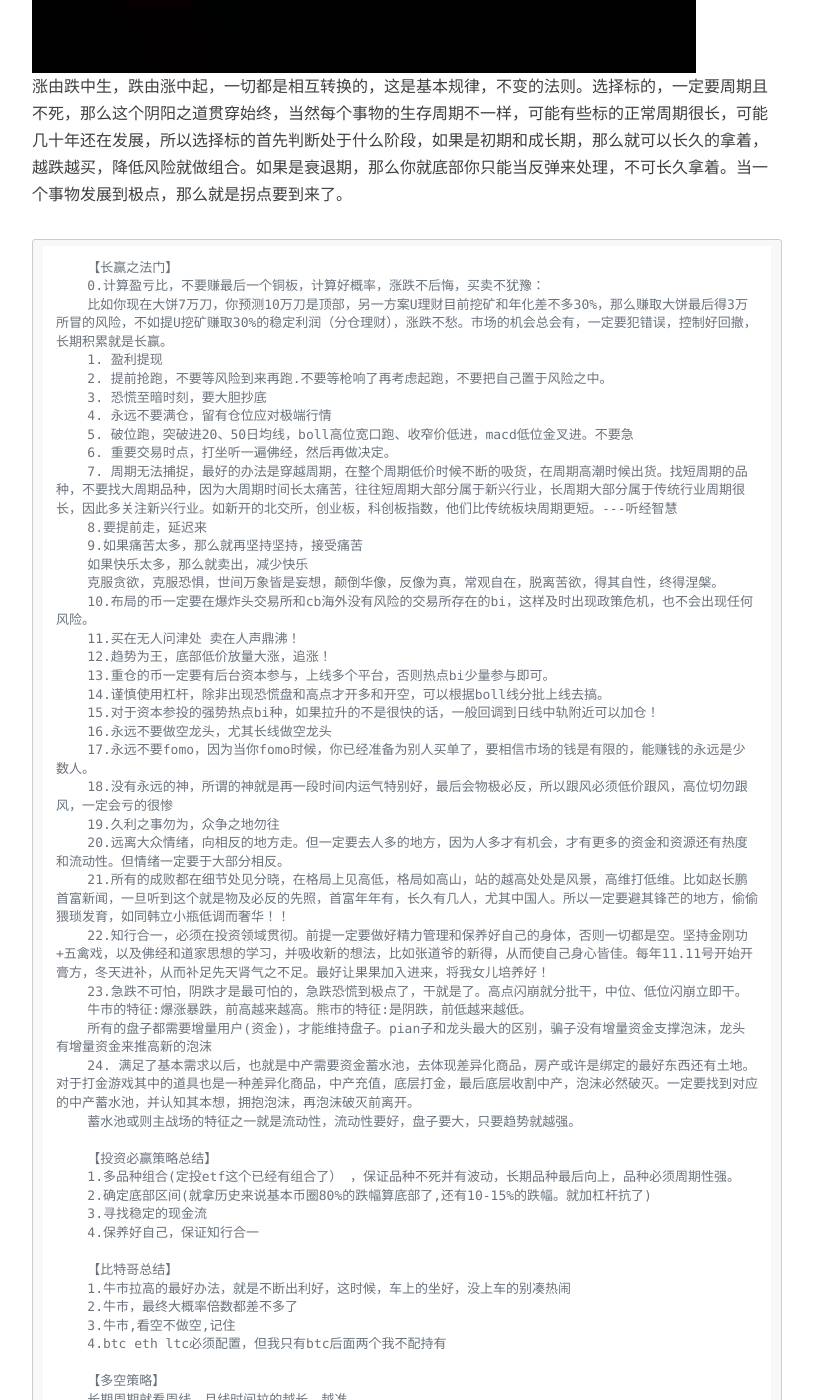
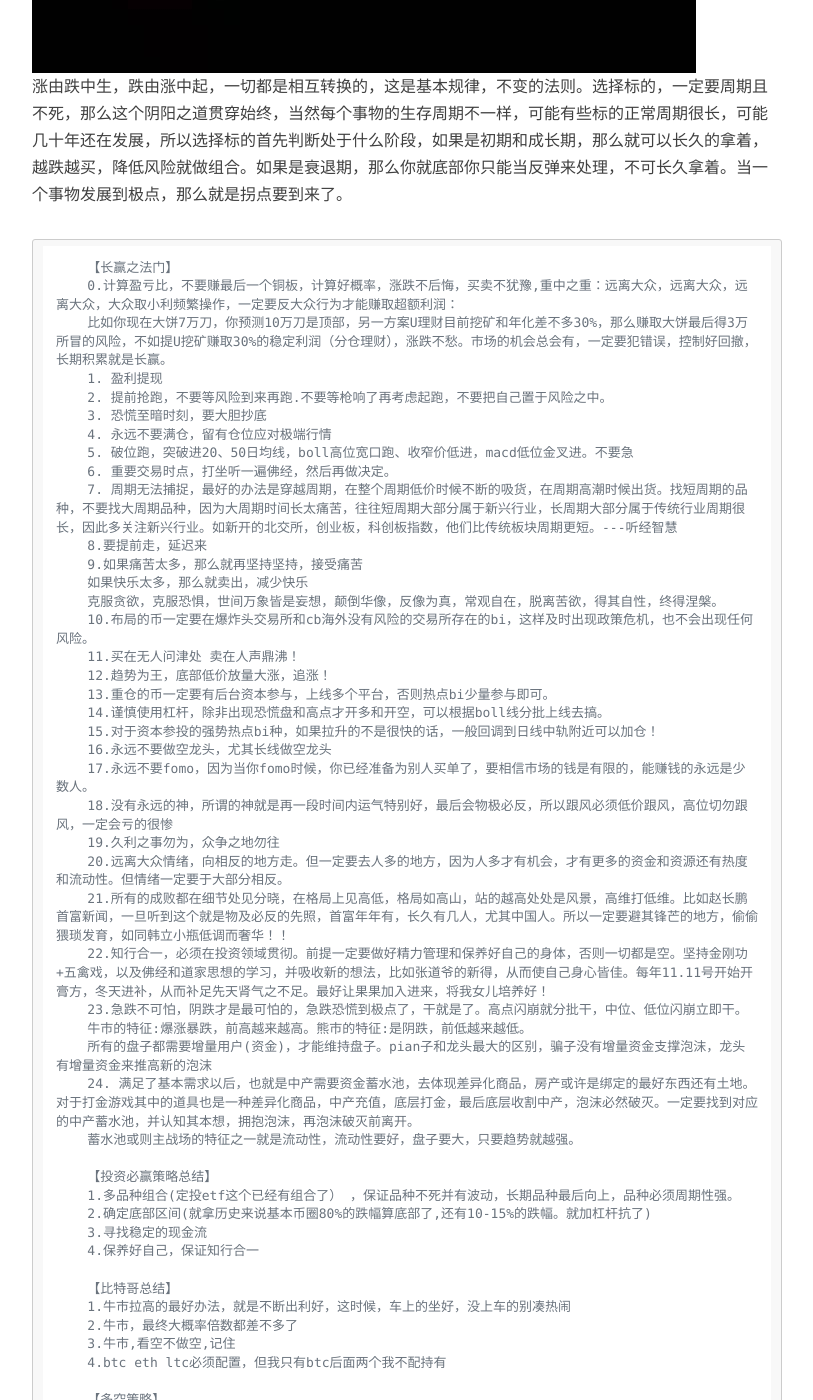
Before and after one commit to figerdeng/siweiwo, a Jekyll site: the page built from _posts/2021-08-04-investment-jishufenxi.md, in a window 1280 px wide and 1400 px high, scrolled down 15117 px. Shown: the whole window, without its empty margins (233-1046 px from the left). Built offline with Jekyll 4.4.1, drawn with Linux system fonts in a browser that asks for light colours; nearby versions of some CDN libraries; comment, search, counter and statistics services are not loaded.

Commit message:
投资技术分析

````diff
--- a/_posts/2021-08-04-investment-jishufenxi.md
+++ b/_posts/2021-08-04-investment-jishufenxi.md
@@ -215,7 +215,7 @@ description: 技术分析
 
   ```命令行说明
     【长赢之法门】
-    0.计算盈亏比，不要赚最后一个铜板，计算好概率，涨跌不后悔，买卖不犹豫：
+    0.计算盈亏比，不要赚最后一个铜板，计算好概率，涨跌不后悔，买卖不犹豫,重中之重：远离大众，远离大众，远离大众，大众取小利频繁操作，一定要反大众行为才能赚取超额利润：
     比如你现在大饼7万刀，你预测10万刀是顶部，另一方案U理财目前挖矿和年化差不多30%，那么赚取大饼最后得3万所冒的风险，不如提U挖矿赚取30%的稳定利润（分仓理财），涨跌不愁。市场的机会总会有，一定要犯错误，控制好回撤，长期积累就是长赢。
     1. 盈利提现
     2. 提前抢跑，不要等风险到来再跑.不要等枪响了再考虑起跑，不要把自己置于风险之中。
````
